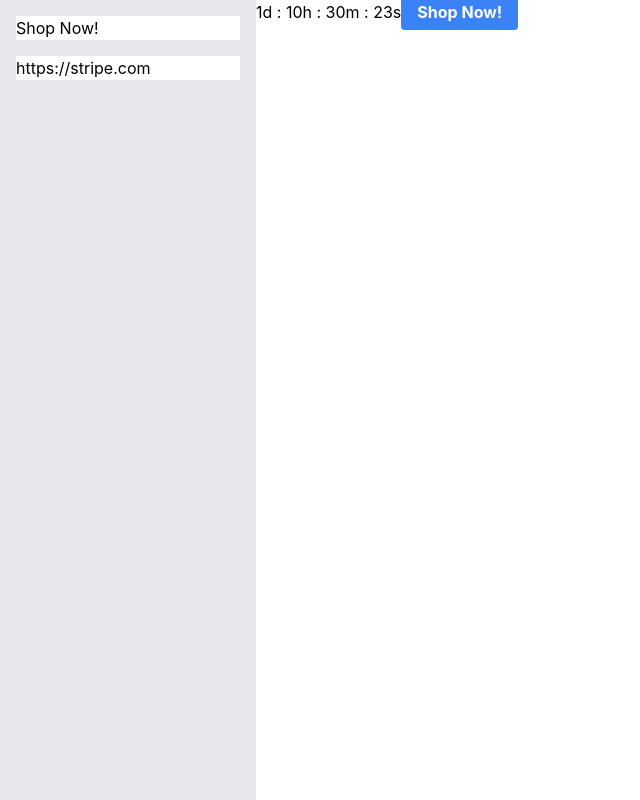
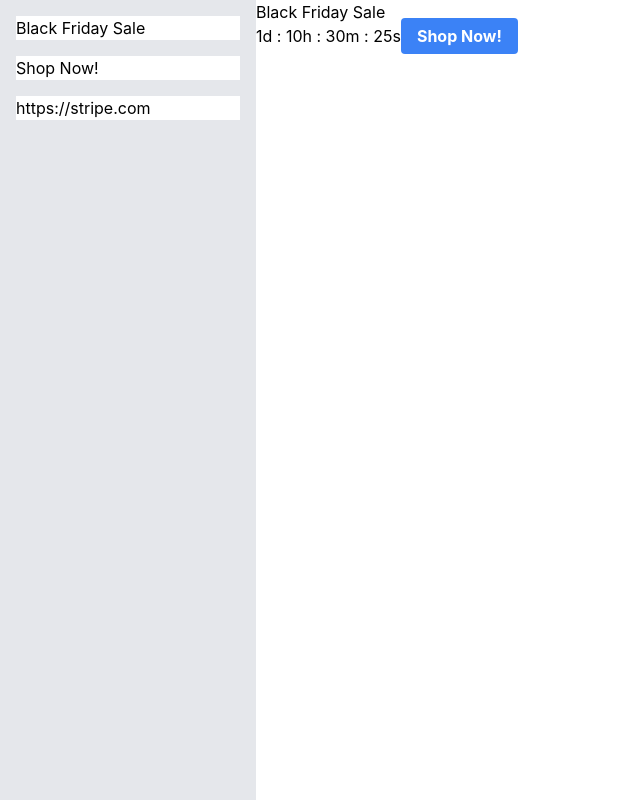
Before and after one commit to ozgur-okt/timer-task, a React (Create React App) app: page / in a window 1280 px wide. Shown: the whole page, without its empty margins (0-640 px from the left). Built offline with nearby package versions, Linux system fonts and the light colour scheme.

Commit message:
feat:custom header

```diff
--- a/src/components/SideBar.tsx
+++ b/src/components/SideBar.tsx
@@ -1,11 +1,14 @@
 import React from 'react';
 import { useButtonStore } from '../store/buttonStore';
+import { useTimerStore } from '../store/timerStore';
 
 function SideBar() {
   const label = useButtonStore((state) => state.label);
   const link = useButtonStore((state) => state.link);
   const setLabel = useButtonStore((state) => state.setLabel);
   const setLink = useButtonStore((state) => state.setLink);
+  const header = useTimerStore((state) => state.header);
+  const setHeader = useTimerStore((state) => state.setHeader);
 
   const handleLabelChange = (event: React.ChangeEvent<HTMLInputElement>) => {
     setLabel(event.target.value);
@@ -15,8 +18,13 @@ function SideBar() {
     setLink(event.target.value);
   };
 
+  const handleHeaderChange = (event: React.ChangeEvent<HTMLInputElement>) => {
+    setHeader(event.target.value);
+  };
+
   return (
     <div className="w-64 h-full bg-gray-200 p-4">
+       <input type="text" value={header} onChange={handleHeaderChange} className="mb-4 w-full" placeholder="Timer Header" />
       <input type="text" value={label} onChange={handleLabelChange} className="mb-4 w-full" placeholder="Button Label" />
       <input type="text" value={link} onChange={handleLinkChange} className="mb-4 w-full" placeholder="Button Link" />
     </div>
--- a/src/components/Timer.tsx
+++ b/src/components/Timer.tsx
@@ -5,6 +5,7 @@ import CustomButton from './CustomButton';
 function Timer() {
   const time = useTimerStore((state) => state.time);
   const setTime = useTimerStore((state) => state.setTime);
+  const header = useTimerStore((state) => state.header);
 
   useEffect(() => {
     const interval = setInterval(() => {
@@ -21,6 +22,7 @@ function Timer() {
 
   return (
     <div>
+      <h5>{header}</h5>
       {days}d : {hours}h : {minutes}m : {seconds}s
       <CustomButton />
     </div>
--- a/src/store/timerStore.ts
+++ b/src/store/timerStore.ts
@@ -3,9 +3,13 @@ import {create} from 'zustand';
 type TimerState = {
   time: number;
   setTime: () => void;
+  header: string;
+  setHeader: (header: string) => void;
 };
 
 export const useTimerStore = create<TimerState>((set) => ({
   time: 1 * 24 * 60 * 60 + 10 * 60 * 60 + 30 * 60 + 30, // 1 day, 10 hours, 30 minutes, 30 seconds in seconds
   setTime: () => set((state) => ({...state, time: state.time - 1})),
+  header: 'Black Friday Sale',
+  setHeader: (header: string) => set({ header }),
 }));
```
